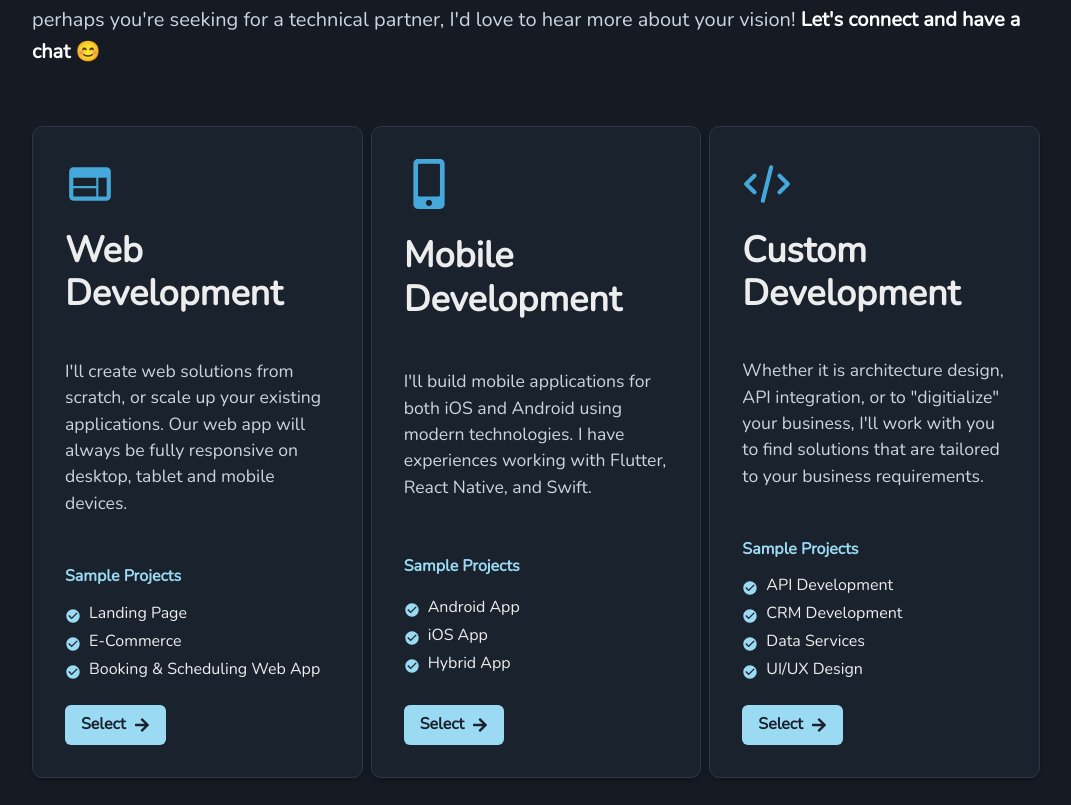
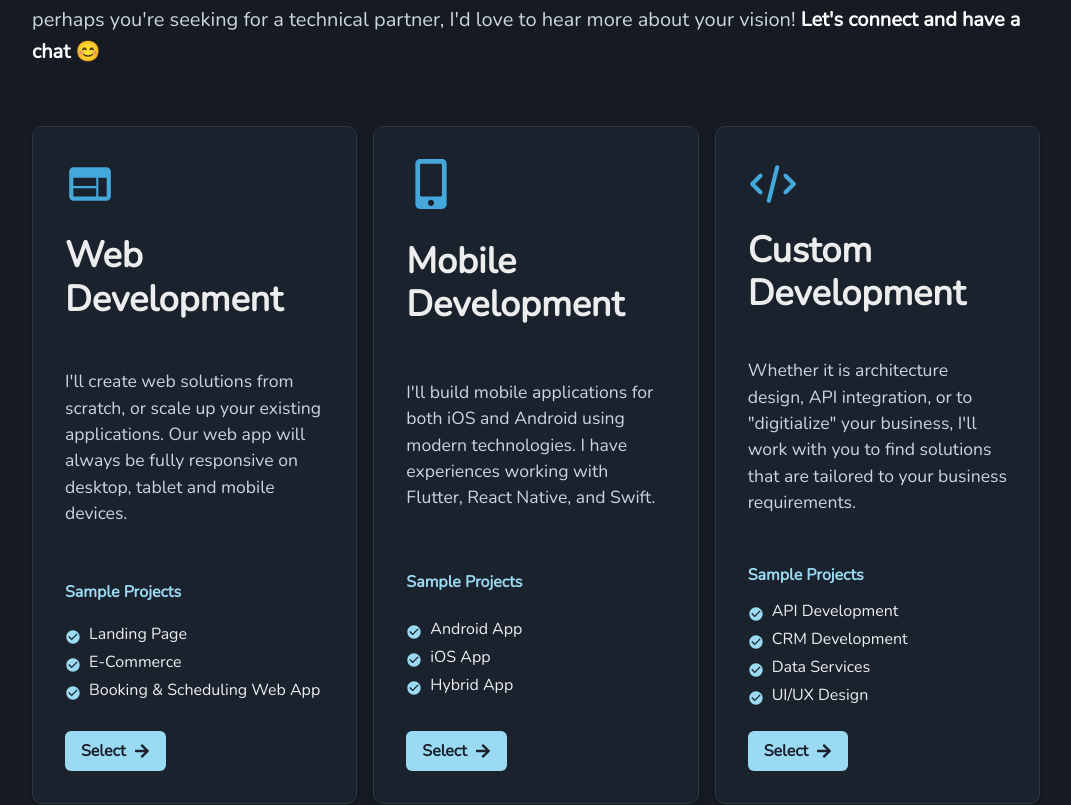
Before and after one commit to wainnyta/softwarearchitek.com, a Next.js app: page / in a window 1280 px wide. Shown: the part 651-1456 px from the top of the page, without its empty margins (104-1175 px from the left). Built offline with nearby package versions, Linux system fonts and the light colour scheme.

Commit message:
Increase gap between services

```diff
--- a/components/pages/index/Services.jsx
+++ b/components/pages/index/Services.jsx
@@ -172,7 +172,7 @@ const Services = ({isOpen, onOpen, onClose, setInitialValues, initialValues}) =>
     </Paragraph>
     <Flex
       direction={{base: "column", lg: "row"}}
-      gridGap={2}
+      gridGap={4}
     >
       {serviceList?.map((serviceItem, index) => {
         return <Service2
```
